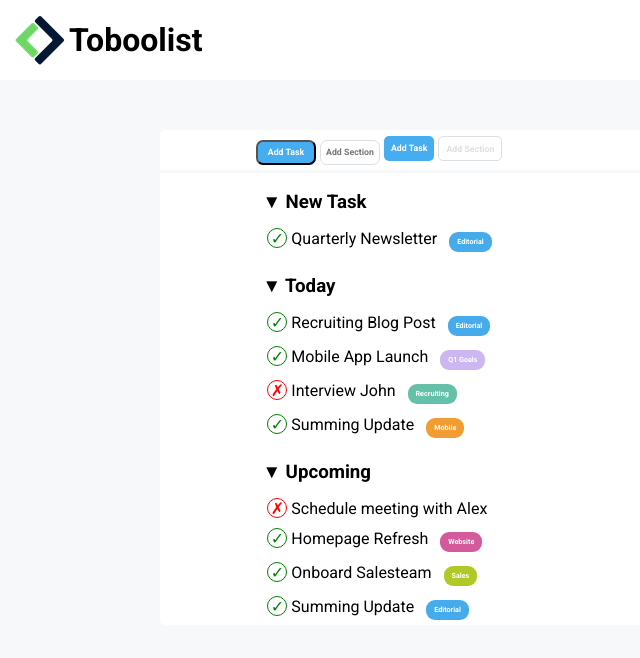
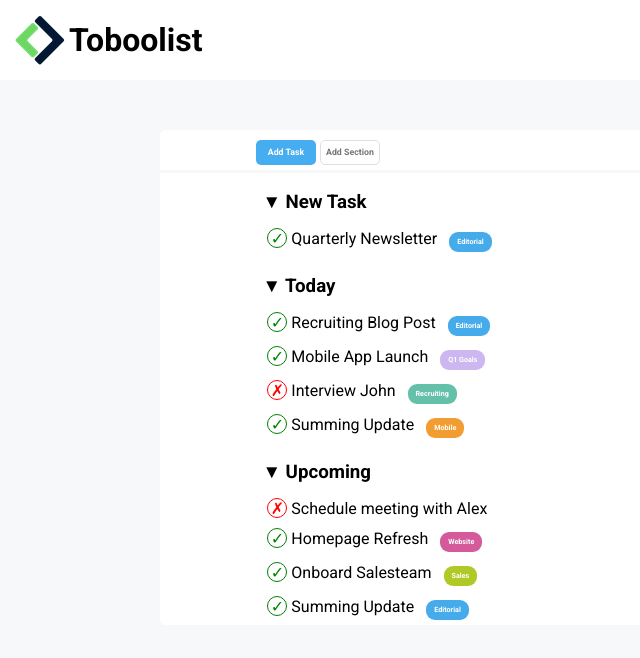
Before and after one commit to aalexebr/html-css-toboolist, a plain HTML site: page index.html in a window 1280 px wide. Shown: the whole page, without its empty margins (0-640 px from the left). Drawn offline with Linux system fonts and the light colour scheme.

Commit message:
COMPLETE

```diff
--- a/css/style.css
+++ b/css/style.css
@@ -49,37 +49,18 @@ h1{
     vertical-align: middle;
 }
 .toolbar-items{
-    height: 25px;
-    line-height: 25px;
-    display: inline-block;
-    border-radius: 5px;
-    color: white;
-    font-size: 0.55em;
-    text-align: center;
-    padding-left: 7px;
-    padding-right: 7px;
-    font-weight: bold;
-    margin-bottom: 4px;
-    vertical-align: middle;
-}
-#add-task{
-    background-color: #47ADF1;
-}
-#add-section{
-    border: 1px solid #DDE0E3;
-    color: #DDE0E3;
-    background-color: white;
-
-}
-.button{
     width: 60px;
     height: 25px;
     font-size: 0.55em;
     font-weight: bold;
     text-align: center;
-    border-radius: 7px;
+    border-radius: 5px;
+}
+
+.button{
+
     background-color: #47ADF1;
-    border-collapse: collapse;
+    border: none;
     color: white;
 
 }
@@ -90,9 +71,9 @@ h1{
     font-size: 0.55em;
     font-weight: bold;
     text-align: center;
-    border-radius: 7px;
+    border-radius: 5px;
     border: 1px solid #DDE0E3;
-    color: #DDE0E3;
+    color: #cbccce;
 
 }
 
--- a/index.html
+++ b/index.html
@@ -27,10 +27,8 @@
         <main>
             <div class="container background-white toolbar-container">
                 <div class="toolbar">
-                    <button type="button" class="button">Add Task</button>
-                    <input class="addtask" type="text" placeholder="Add Section">
-                    <span class="toolbar-items" id="add-task">Add Task</span>
-                    <span class="toolbar-items" id="add-section"> Add Section</span>
+                    <button type="button" class="button toolbar-items">Add Task</button>
+                    <input class="addtask toolbar-items" type="text" placeholder="Add Section">
                 </div>
             </div>
 
```
